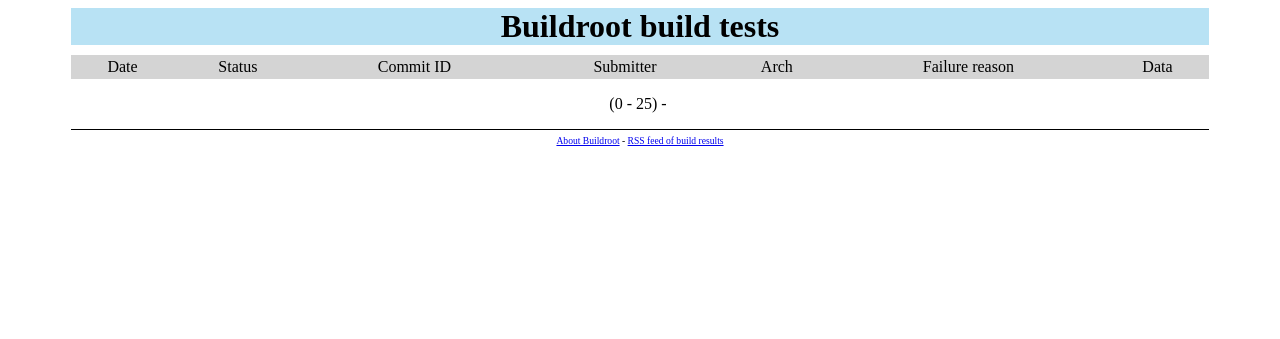
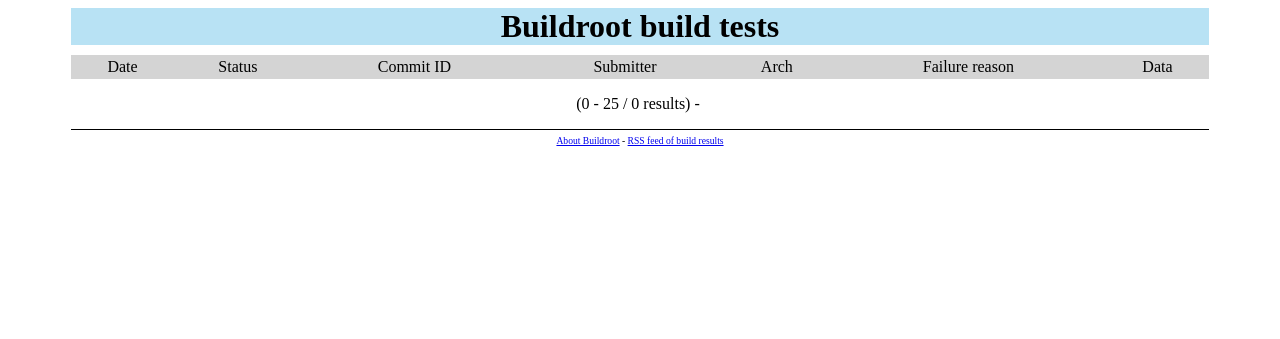
Before and after one commit to atharvalele/buildroot-test, a PHP site: page / in a window 1280 px wide. Shown: the top 339 px of the page. Run offline with PHP 8.4, Linux system fonts and the light colour scheme.

Commit message:
web/index: show total number of results
Signed-off-by: Thomas Petazzoni <thomas.petazzoni@free-electrons.com>

```diff
--- a/web/index.php
+++ b/web/index.php
@@ -62,12 +62,14 @@ echo "</table>\n";
 
 echo "<p style=\"text-align: center;\">";
 
+$total = bab_total_results_count();
+
 if ($start != 0)
   echo "<a href=\"?start=" . ($start - $step) . "\">Previous results</a>&nbsp;-&nbsp;";
 
-echo "(" . $start . " - " . ($start + $step) . ")&nbsp;-&nbsp;";
+echo "(" . $start . " - " . ($start + $step) . " / " . $total . " results)&nbsp;-&nbsp;";
 
-if (($start + $step) < bab_total_results_count())
+if (($start + $step) < $total)
   echo "<a href=\"?start=" . ($start + $step) . "\">Next results</a>";
 
 echo "</p>";
```
